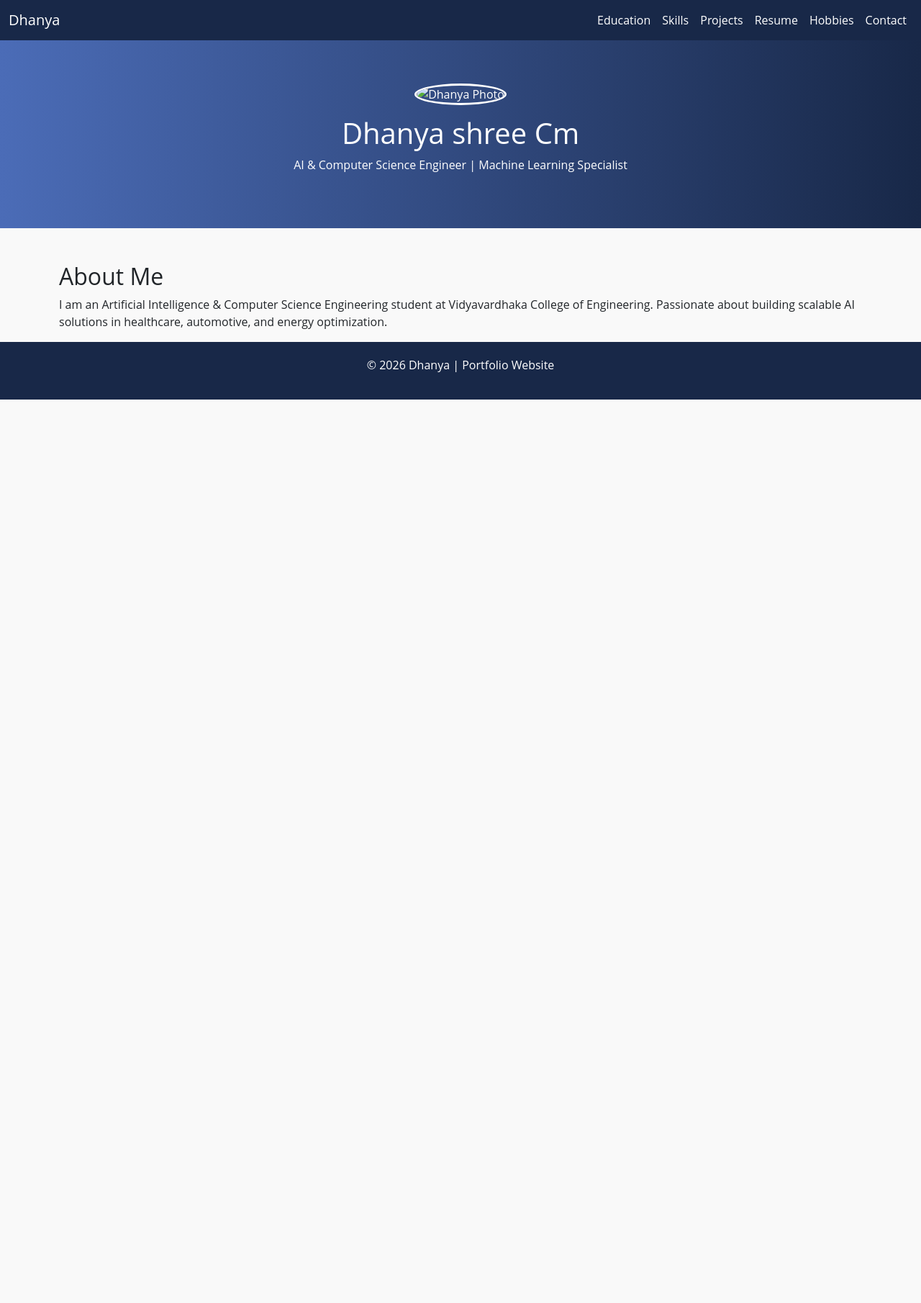
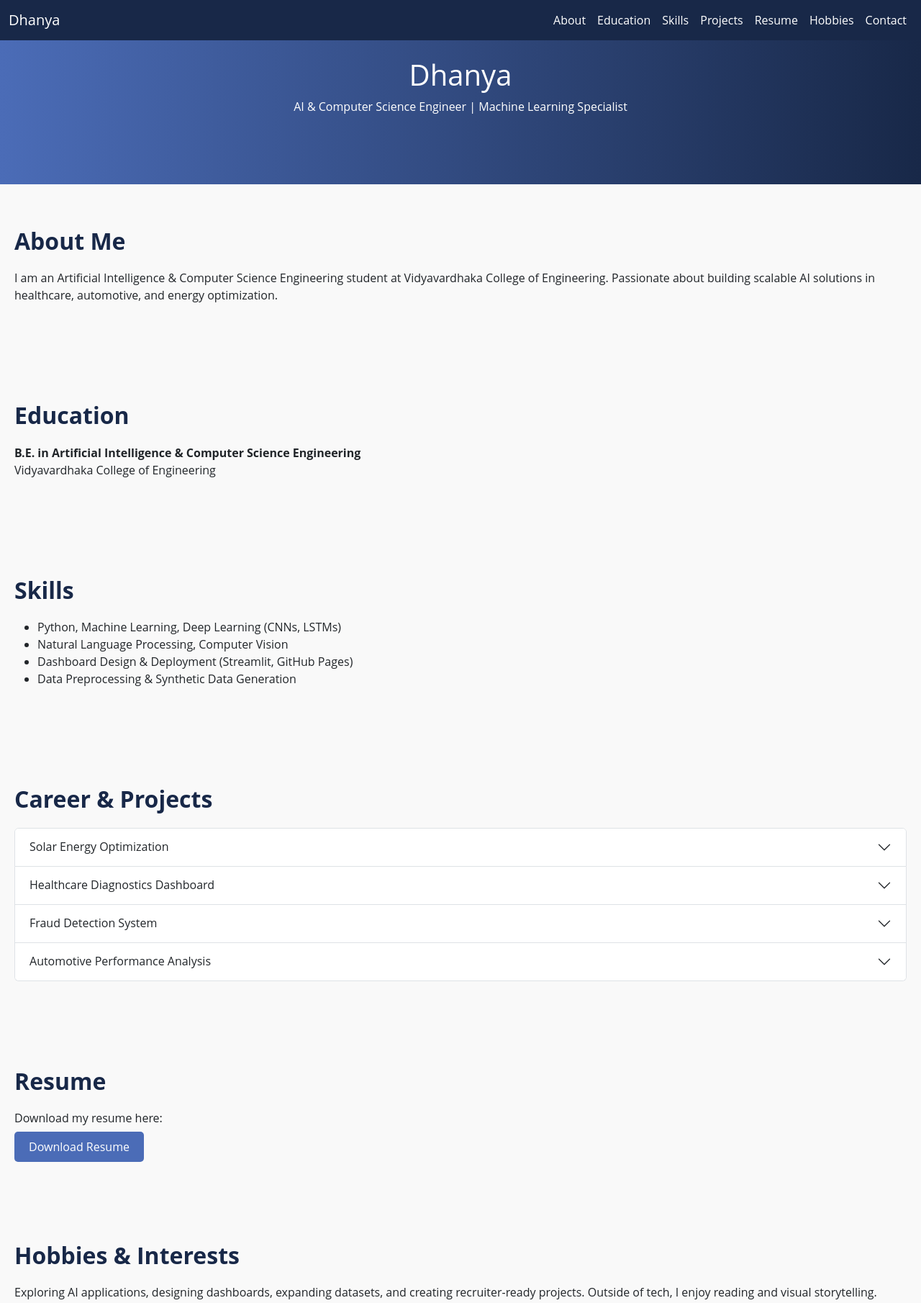
Before and after one commit to Dhanyashree31/portfoli, a plain HTML site: page index.html in a window 1280 px wide. Shown: the top 1810 px of the page at 72% size. Before the commit the page ends 800 px from the top, so only its background shows below. Drawn offline with nearby package versions, Linux system fonts and the light colour scheme.

Commit message:
Add files via upload

```diff
--- a/index.html
+++ b/index.html
@@ -6,29 +6,68 @@
   <title>Dhanya | Portfolio</title>
   <link href="https://cdn.jsdelivr.net/npm/bootstrap@5.3.0/dist/css/bootstrap.min.css" rel="stylesheet">
   <style>
-    body { font-family: 'Open Sans', Arial, sans-serif; background: #f9f9f9; }
-    header { background: linear-gradient(90deg, #4b6cb7, #182848); color: white; padding: 60px 20px; text-align: center; }
-    header img { width: 150px; height: 150px; border-radius: 50%; border: 3px solid white; margin-bottom: 15px; }
-    footer { background: #182848; color: white; text-align: center; padding: 20px; }
-    .navbar { background-color: #182848; }
-    .navbar a { color: white !important; font-weight: 500; }
-    .navbar a:hover { color: #4b6cb7 !important; }
+    body {
+      font-family: 'Open Sans', Arial, sans-serif;
+      background: #f9f9f9;
+      scroll-behavior: smooth;
+    }
+    header {
+      background: linear-gradient(90deg, #4b6cb7, #182848);
+      color: white;
+      padding: 80px 20px;
+      text-align: center;
+    }
+    section {
+      padding: 60px 20px;
+    }
+    h2 {
+      color: #182848;
+      margin-bottom: 20px;
+      font-weight: bold;
+    }
+    .resume-btn {
+      background: #4b6cb7;
+      color: white;
+      padding: 10px 20px;
+      border-radius: 5px;
+      text-decoration: none;
+    }
+    footer {
+      background: #182848;
+      color: white;
+      text-align: center;
+      padding: 20px;
+    }
+    .navbar {
+      background-color: #182848;
+    }
+    .navbar a {
+      color: white !important;
+      font-weight: 500;
+    }
+    .navbar a:hover {
+      color: #4b6cb7 !important;
+    }
   </style>
 </head>
 <body>
 
   <!-- Navigation Bar -->
-  <nav class="navbar navbar-expand-lg">
+  <nav class="navbar navbar-expand-lg fixed-top">
     <div class="container-fluid">
-      <a class="navbar-brand text-white" href="index.html">Dhanya</a>
-      <div class="collapse navbar-collapse">
+      <a class="navbar-brand text-white" href="#about">Dhanya</a>
+      <button class="navbar-toggler" type="button" data-bs-toggle="collapse" data-bs-target="#navbarNav">
+        <span class="navbar-toggler-icon"></span>
+      </button>
+      <div class="collapse navbar-collapse" id="navbarNav">
         <ul class="navbar-nav ms-auto">
-          <li class="nav-item"><a class="nav-link" href="education.html">Education</a></li>
-          <li class="nav-item"><a class="nav-link" href="skills.html">Skills</a></li>
-          <li class="nav-item"><a class="nav-link" href="projects.html">Projects</a></li>
-          <li class="nav-item"><a class="nav-link" href="resume.html">Resume</a></li>
-          <li class="nav-item"><a class="nav-link" href="hobbies.html">Hobbies</a></li>
-          <li class="nav-item"><a class="nav-link" href="contact.html">Contact</a></li>
+          <li class="nav-item"><a class="nav-link" href="#about">About</a></li>
+          <li class="nav-item"><a class="nav-link" href="#education">Education</a></li>
+          <li class="nav-item"><a class="nav-link" href="#skills">Skills</a></li>
+          <li class="nav-item"><a class="nav-link" href="#projects">Projects</a></li>
+          <li class="nav-item"><a class="nav-link" href="#resume">Resume</a></li>
+          <li class="nav-item"><a class="nav-link" href="#hobbies">Hobbies</a></li>
+          <li class="nav-item"><a class="nav-link" href="#contact">Contact</a></li>
         </ul>
       </div>
     </div>
@@ -36,15 +75,108 @@
 
   <!-- Header -->
   <header>
-    <img src="myphoto.jpg" alt="Dhanya Photo">
-    <h1>Dhanya shree Cm</h1>
+    <h1>Dhanya</h1>
     <p>AI & Computer Science Engineer | Machine Learning Specialist</p>
   </header>
 
-  <!-- About Section -->
-  <section class="container mt-5">
+  <!-- About Me -->
+  <section id="about">
     <h2>About Me</h2>
     <p>I am an Artificial Intelligence & Computer Science Engineering student at Vidyavardhaka College of Engineering. Passionate about building scalable AI solutions in healthcare, automotive, and energy optimization.</p>
+  </section>
+
+  <!-- Education -->
+  <section id="education">
+    <h2>Education</h2>
+    <p><strong>B.E. in Artificial Intelligence & Computer Science Engineering</strong><br>
+    Vidyavardhaka College of Engineering</p>
+  </section>
+
+  <!-- Skills -->
+  <section id="skills">
+    <h2>Skills</h2>
+    <ul>
+      <li>Python, Machine Learning, Deep Learning (CNNs, LSTMs)</li>
+      <li>Natural Language Processing, Computer Vision</li>
+      <li>Dashboard Design & Deployment (Streamlit, GitHub Pages)</li>
+      <li>Data Preprocessing & Synthetic Data Generation</li>
+    </ul>
+  </section>
+
+  <!-- Career & Projects -->
+  <section id="projects">
+    <h2>Career & Projects</h2>
+    <div class="accordion" id="projectAccordion">
+      <div class="accordion-item">
+        <h2 class="accordion-header" id="proj1">
+          <button class="accordion-button collapsed" type="button" data-bs-toggle="collapse" data-bs-target="#collapseProj1">
+            Solar Energy Optimization
+          </button>
+        </h2>
+        <div id="collapseProj1" class="accordion-collapse collapse" data-bs-parent="#projectAccordion">
+          <div class="accordion-body">
+            Designed an AI model to optimize solar panel efficiency using predictive analytics and weather data.
+          </div>
+        </div>
+      </div>
+      <div class="accordion-item">
+        <h2 class="accordion-header" id="proj2">
+          <button class="accordion-button collapsed" type="button" data-bs-toggle="collapse" data-bs-target="#collapseProj2">
+            Healthcare Diagnostics Dashboard
+          </button>
+        </h2>
+        <div id="collapseProj2" class="accordion-collapse collapse" data-bs-parent="#projectAccordion">
+          <div class="accordion-body">
+            Built a Streamlit dashboard for patient data visualization and predictive healthcare diagnostics.
+          </div>
+        </div>
+      </div>
+      <div class="accordion-item">
+        <h2 class="accordion-header" id="proj3">
+          <button class="accordion-button collapsed" type="button" data-bs-toggle="collapse" data-bs-target="#collapseProj3">
+            Fraud Detection System
+          </button>
+        </h2>
+        <div id="collapseProj3" class="accordion-collapse collapse" data-bs-parent="#projectAccordion">
+          <div class="accordion-body">
+            Developed a machine learning model to detect fraudulent transactions with high accuracy.
+          </div>
+        </div>
+      </div>
+      <div class="accordion-item">
+        <h2 class="accordion-header" id="proj4">
+          <button class="accordion-button collapsed" type="button" data-bs-toggle="collapse" data-bs-target="#collapseProj4">
+            Automotive Performance Analysis
+          </button>
+        </h2>
+        <div id="collapseProj4" class="accordion-collapse collapse" data-bs-parent="#projectAccordion">
+          <div class="accordion-body">
+            Created predictive models to analyze and improve automotive performance metrics.
+          </div>
+        </div>
+      </div>
+    </div>
+  </section>
+
+  <!-- Resume -->
+  <section id="resume">
+    <h2>Resume</h2>
+    <p>Download my resume here:</p>
+    <a href="resume.pdf" class="resume-btn" target="_blank">Download Resume</a>
+  </section>
+
+  <!-- Hobbies -->
+  <section id="hobbies">
+    <h2>Hobbies & Interests</h2>
+    <p>Exploring AI applications, designing dashboards, expanding datasets, and creating recruiter-ready projects. Outside of tech, I enjoy reading and visual storytelling.</p>
+  </section>
+
+  <!-- Contact -->
+  <section id="contact">
+    <h2>Contact</h2>
+    <p>Email: dhanyaswathi31st2004@gmail.com</p>
+    <p>LinkedIn: <a href="https://www.linkedin.com/in/dhanya-shree-c-m" target="_blank">linkedin.com/in/dhanya-shree-c-m</a></p>
+    <p>GitHub: <a href="https://github.com/dhanyashree-31" target="_blank">github.com/dhanyashree-31</a></p>
   </section>
 
   <!-- Footer -->
@@ -52,5 +184,6 @@
     <p>© 2026 Dhanya | Portfolio Website</p>
   </footer>
 
+  <script src="https://cdn.jsdelivr.net/npm/bootstrap@5.3.0/dist/js/bootstrap.bundle.min.js"></script>
 </body>
 </html>
```
Also changed, not shown: contact.html (added, +7 -0 lines), education.html (added, +13 -0 lines), hobbies.html (added, +4 -0 lines), projects.html (added, +9 -0 lines), resume.html (added, +5 -0 lines), skills.html (added, +9 -0 lines), myphoto.jpg (added).
